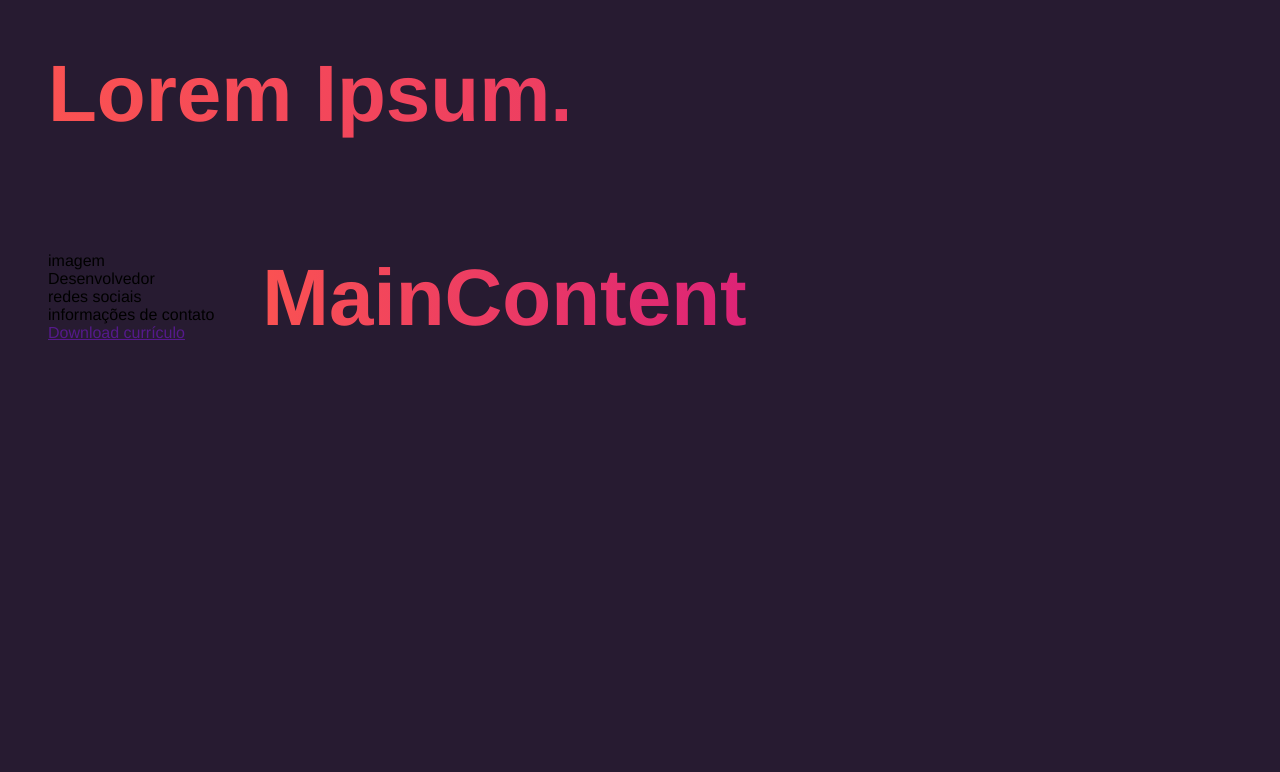
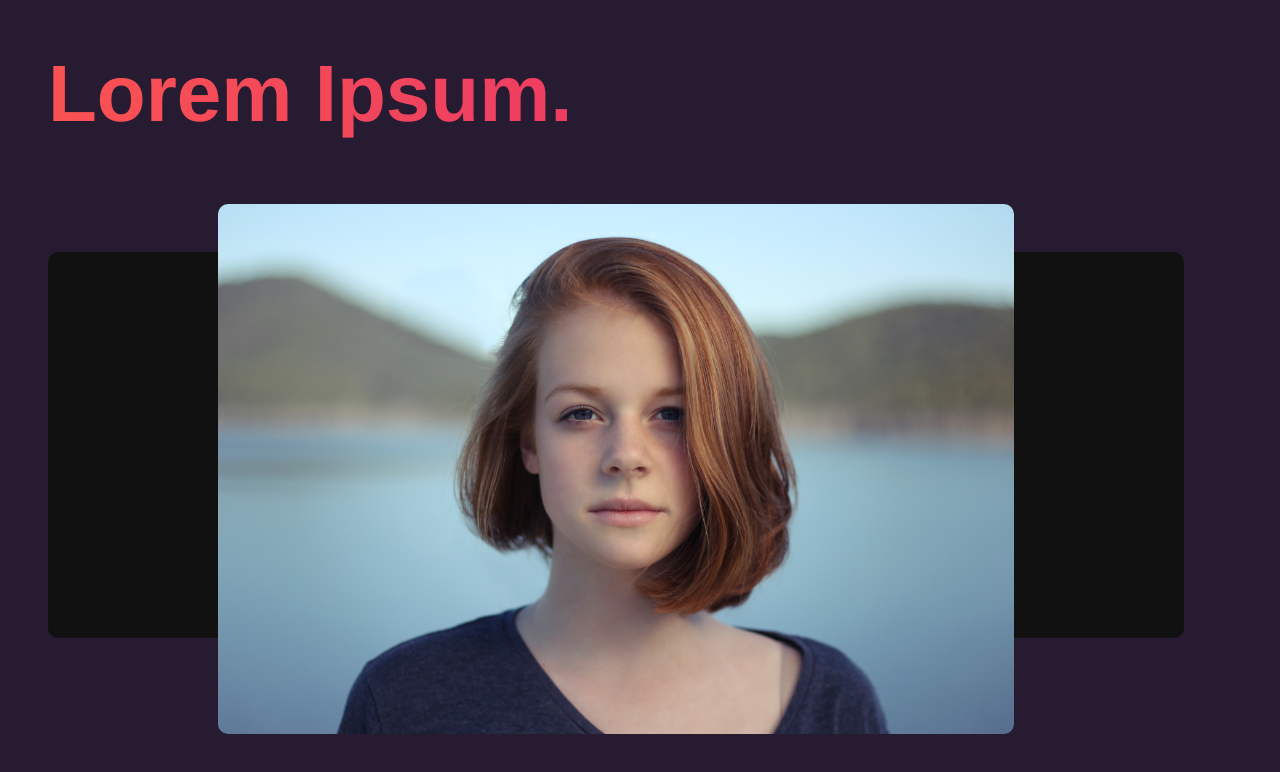
Before and after one commit to LucasMorais1998/react-sass-portfolio, a React (Vite) app: page / in a window 1280 px wide. Shown: the top 772 px of the page. Built offline with nearby package versions, Linux system fonts and the light colour scheme.

Commit message:
add sidebar styles

```diff
--- a/src/components/MainContent/index.jsx
+++ b/src/components/MainContent/index.jsx
@@ -1,7 +1,7 @@
 const MainContent = () => {
   return (
     <div>
-      <h1>MainContent</h1>
+
     </div>
   );
 };
--- a/src/components/Sidebar/index.jsx
+++ b/src/components/Sidebar/index.jsx
@@ -1,9 +1,11 @@
 import AvatarImg from "../../assets/images/person-picture.jpg";
+
+import "../../styles/components/sidebar.scss";
 
 const Sidebar = () => {
   return (
     <aside id="sidebar">
-      <p>imagem</p>
+      <img src={AvatarImg} alt="Imagem de perfil, de uma mulher ruiva" />
       <p className="title">Desenvolvedor</p>
       <p>redes sociais</p>
       <p>informações de contato</p>
--- /dev/null
+++ b/src/styles/components/sidebar.scss
@@ -0,0 +1,28 @@
+@use "../variables.scss";
+
+#sidebar {
+  background-color: variables.$bg-color;
+  flex: 1 1 0;
+  border-radius: variables.$container-border-radius;
+  display: flex;
+  align-items: center;
+  flex-direction: column;
+  text-align: center;
+  position: relative;
+  padding: 3rem 0;
+
+  img {
+    max-width: 70%;
+    border-radius: variables.$container-border-radius;
+    position: absolute;
+    top: -3rem;
+  }
+
+  .title {
+    color: variables.$text-color-secondary;
+    background-color: variables.$bg-color-secondary;
+    border-radius: variables.$card-border-radius;
+    margin-top: 12rem;
+    padding: 0.8rem 1.2rem;
+  }
+}
```
